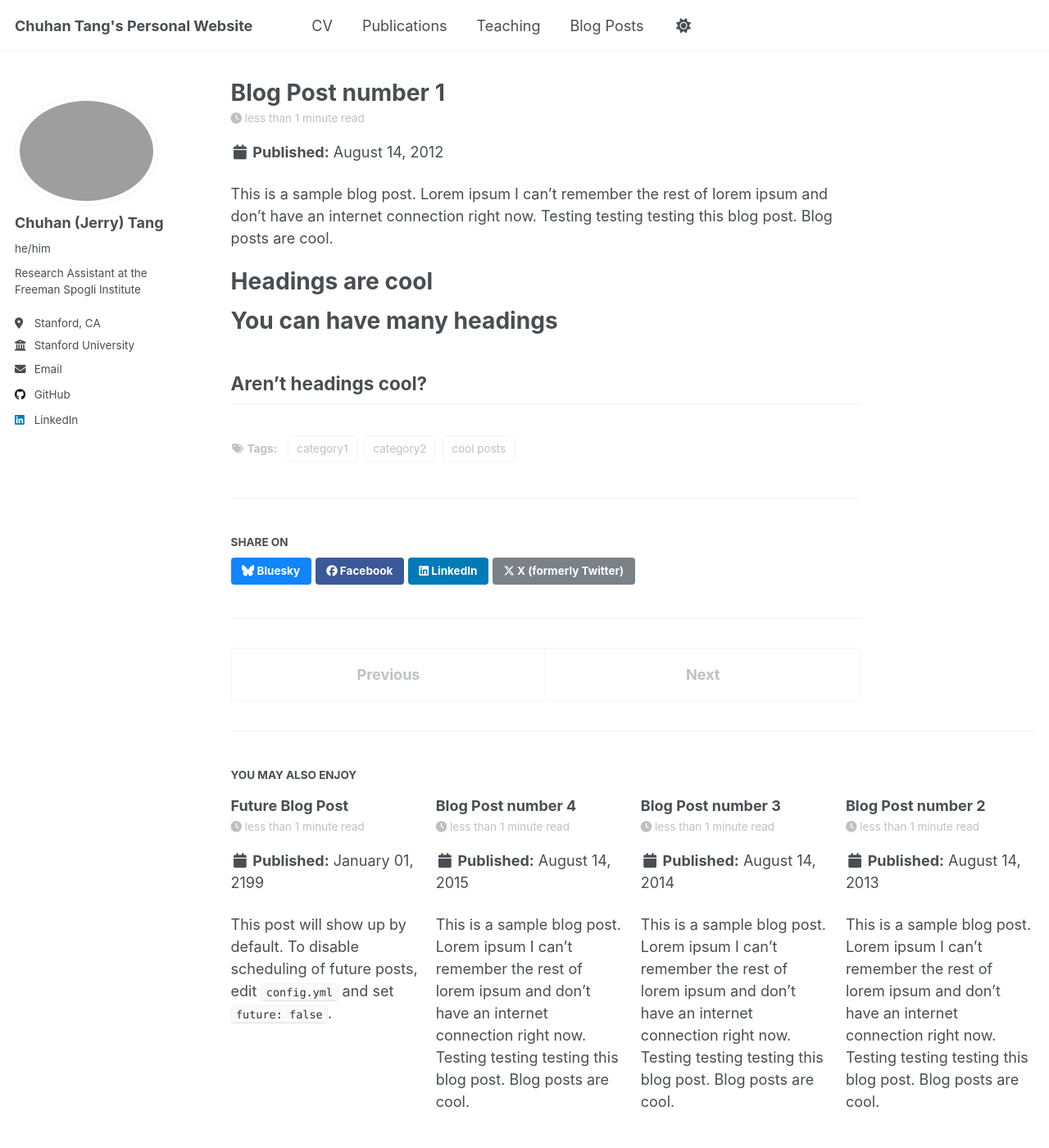
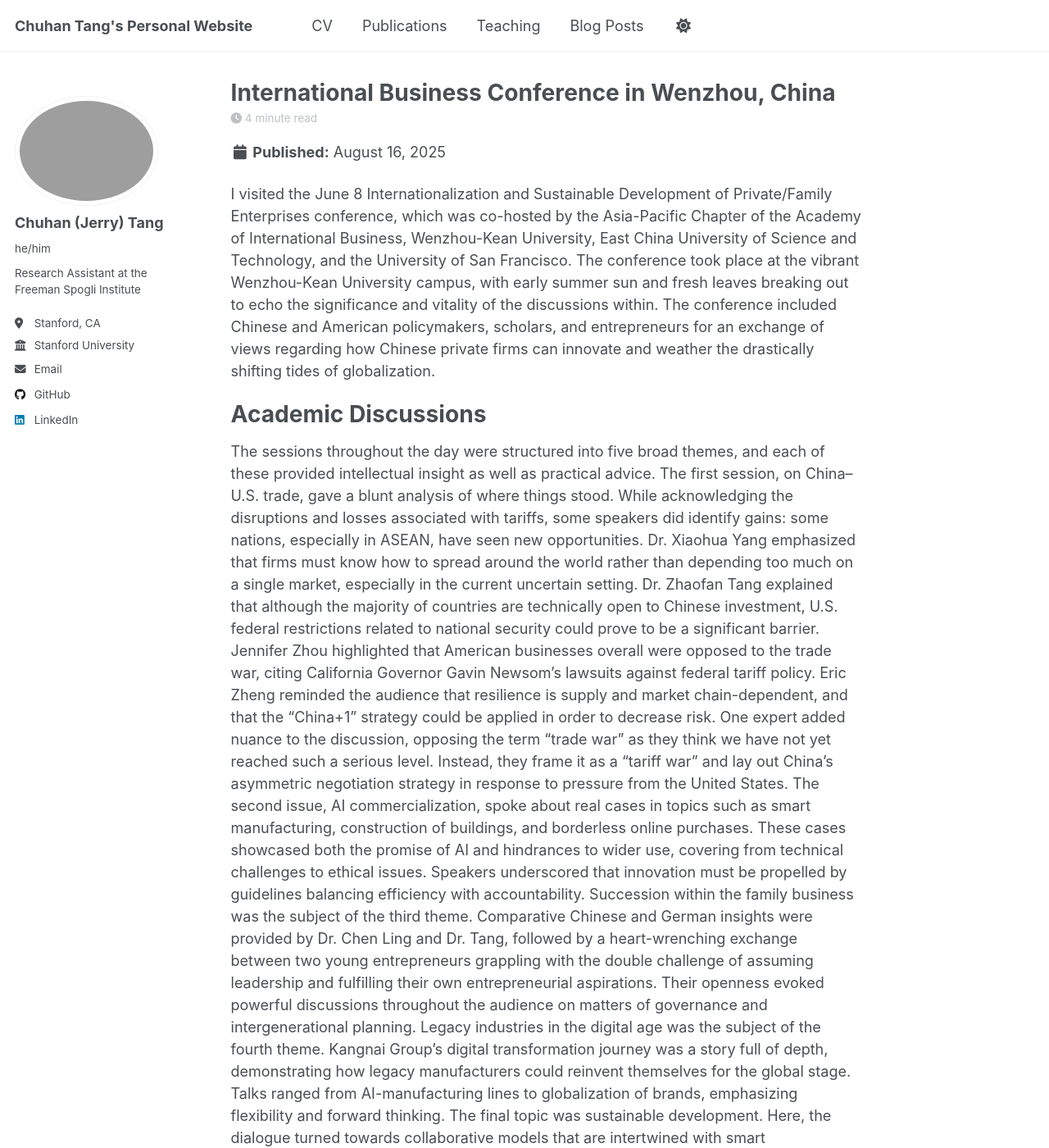
Before and after one commit to chuhan-tang/chuhan-tang.github.io, a Jekyll site: the page built from _posts/2012-08-14-blog-post-1.md, in a window 1280 px wide and 1400 px high. Shown: the whole window at 82% size. Built offline with Jekyll 4.4.1, drawn with Linux system fonts in a browser that asks for light colours; a script that is not in the unit is left out; some of the changed text lies outside the part shown.

Commit message:
Update 2012-08-14-blog-post-1.md

```diff
--- a/_posts/2012-08-14-blog-post-1.md
+++ b/_posts/2012-08-14-blog-post-1.md
@@ -1,20 +1,23 @@
 ---
-title: 'Blog Post number 1'
-date: 2012-08-14
-permalink: /posts/2012/08/blog-post-1/
+title: 'International Business Conference in Wenzhou, China'
+date: 2025-08-16
+permalink: /posts/2025/08/ib-conference/
 tags:
-  - cool posts
-  - category1
-  - category2
+  - Academic Conference
+  - International Trade
 ---
 
-This is a sample blog post. Lorem ipsum I can't remember the rest of lorem ipsum and don't have an internet connection right now. Testing testing testing this blog post. Blog posts are cool.
+I visited the June 8 Internationalization and Sustainable Development of Private/Family Enterprises conference, which was co-hosted by the Asia-Pacific Chapter of the Academy of International Business, Wenzhou-Kean University, East China University of Science and Technology, and the University of San Francisco. The conference took place at the vibrant Wenzhou-Kean University campus, with early summer sun and fresh leaves breaking out to echo the significance and vitality of the discussions within. The conference included Chinese and American policymakers, scholars, and entrepreneurs for an exchange of views regarding how Chinese private firms can innovate and weather the drastically shifting tides of globalization.
 
-Headings are cool
+Academic Discussions
 ======
+The sessions throughout the day were structured into five broad themes, and each of these provided intellectual insight as well as practical advice. The first session, on China–U.S. trade, gave a blunt analysis of where things stood. While acknowledging the disruptions and losses associated with tariffs, some speakers did identify gains: some nations, especially in ASEAN, have seen new opportunities. Dr. Xiaohua Yang emphasized that firms must know how to spread around the world rather than depending too much on a single market, especially in the current uncertain setting. Dr. Zhaofan Tang explained that although the majority of countries are technically open to Chinese investment, U.S. federal restrictions related to national security could prove to be a significant barrier. Jennifer Zhou highlighted that American businesses overall were opposed to the trade war, citing California Governor Gavin Newsom's lawsuits against federal tariff policy. Eric Zheng reminded the audience that resilience is supply and market chain-dependent, and that the "China+1" strategy could be applied in order to decrease risk. One expert added nuance to the discussion, opposing the term “trade war” as they think we have not yet reached such a serious level. Instead, they frame it as a "tariff war" and lay out China's asymmetric negotiation strategy in response to pressure from the United States.
+The second issue, AI commercialization, spoke about real cases in topics such as smart manufacturing, construction of buildings, and borderless online purchases. These cases showcased both the promise of AI and hindrances to wider use, covering from technical challenges to ethical issues. Speakers underscored that innovation must be propelled by guidelines balancing efficiency with accountability.
+Succession within the family business was the subject of the third theme. Comparative Chinese and German insights were provided by Dr. Chen Ling and Dr. Tang, followed by a heart-wrenching exchange between two young entrepreneurs grappling with the double challenge of assuming leadership and fulfilling their own entrepreneurial aspirations. Their openness evoked powerful discussions throughout the audience on matters of governance and intergenerational planning.
+Legacy industries in the digital age was the subject of the fourth theme. Kangnai Group's digital transformation journey was a story full of depth, demonstrating how legacy manufacturers could reinvent themselves for the global stage. Talks ranged from AI-manufacturing lines to globalization of brands, emphasizing flexibility and forward thinking.
+The final topic was sustainable development. Here, the dialogue turned towards collaborative models that are intertwined with smart manufacturing, cross-border e-commerce, and education. The approaches aim to construct globally-focused talent and further strengthen the bridge between practice and research. Local Wenzhou entrepreneurs provided a perspective based on practical experiences, outlining their own internationalization problems, success, and challenges, which evoked thought-provoking discussion with academics and policymakers as well.
 
-You can have many headings
+Cultural Experience
 ======
-
-Aren't headings cool?
-------
+Outside of the convention center, the trip also gave a glimpse into Wenzhou industrial and cultural life. A visit to Kangnai's shoe factory revealed an applaudable level of automation and productivity and supported much that had been discussed earlier. Between sessions, I enjoyed local favorites such as huntun, fish balls, fish cakes, and rouyan, adding a more relaxed and “human” dimension to the program.
+The conference was not merely an exchange of intellect: it was a meeting of perspectives shaped in different markets, policies, and realities. Through the combination of strategic thinking and grounded case studies, it provided significant intellectual and practical tools for navigating through the uncertainties of international trade and business expansion. To Wenzhou's private firms, and to a great many others across China, the ideas herein may help lay the path toward growth in a new and somewhat hopeful world.
```
